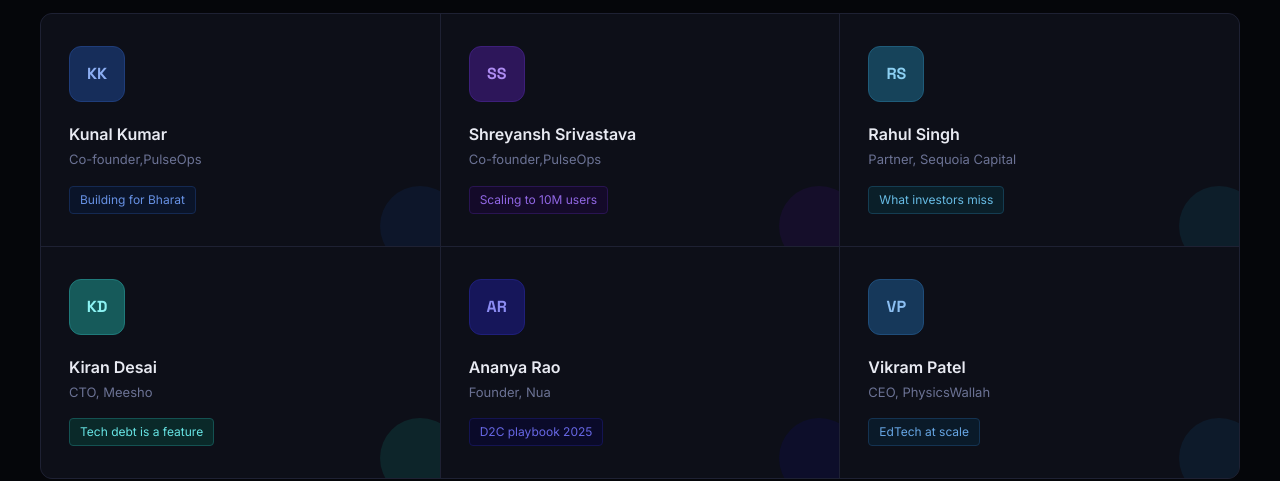
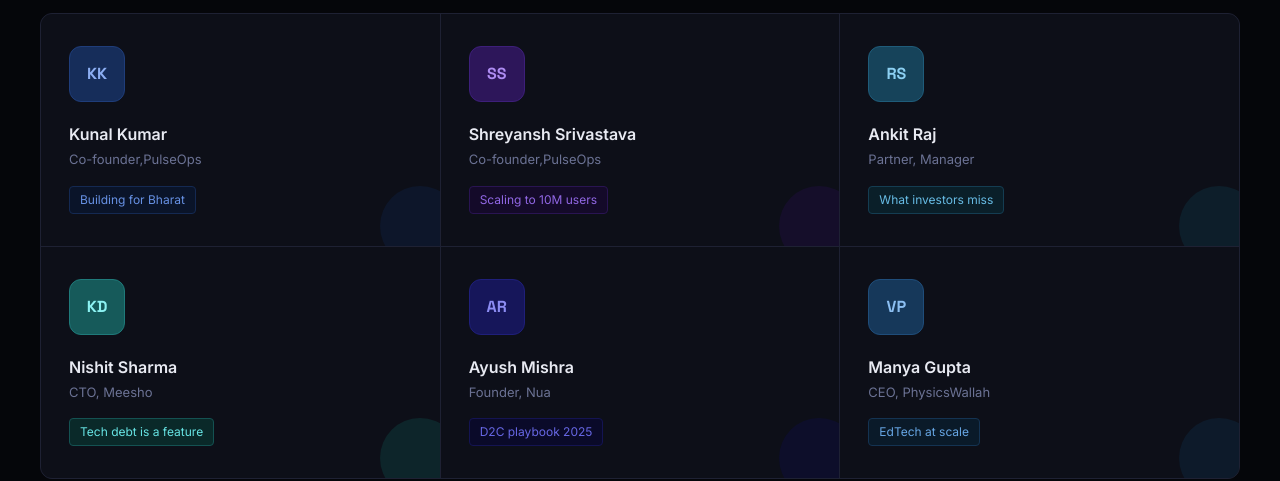
Before and after one commit to Shreyansh-Sri/PulseOps-AI, a Next.js app: page / in a window 1280 px wide. Shown: the part 1200-1681 px from the top of the page. Built offline with nearby package versions, Linux system fonts and the light colour scheme.

Commit message:
Initial Commit

```diff
--- a/src/components/Speakers.tsx
+++ b/src/components/Speakers.tsx
@@ -3,10 +3,10 @@
 const speakers = [
   { name: "Kunal Kumar", role: "Co-founder,PulseOps", topic: "Building for Bharat", initials: "KK", hue: 220 },
   { name: "Shreyansh Srivastava", role: "Co-founder,PulseOps", topic: "Scaling to 10M users", initials: "SS", hue: 260 },
-  { name: "Rahul Singh", role: "Partner, Sequoia Capital", topic: "What investors miss", initials: "RS", hue: 200 },
-  { name: "Kiran Desai", role: "CTO, Meesho", topic: "Tech debt is a feature", initials: "KD", hue: 180 },
-  { name: "Ananya Rao", role: "Founder, Nua", topic: "D2C playbook 2025", initials: "AR", hue: 240 },
-  { name: "Vikram Patel", role: "CEO, PhysicsWallah", topic: "EdTech at scale", initials: "VP", hue: 210 },
+  { name: "Ankit Raj", role: "Partner, Manager", topic: "What investors miss", initials: "RS", hue: 200 },
+  { name: "Nishit Sharma", role: "CTO, Meesho", topic: "Tech debt is a feature", initials: "KD", hue: 180 },
+  { name: "Ayush Mishra", role: "Founder, Nua", topic: "D2C playbook 2025", initials: "AR", hue: 240 },
+  { name: "Manya Gupta", role: "CEO, PhysicsWallah", topic: "EdTech at scale", initials: "VP", hue: 210 },
 ];
 
 export default function Speakers() {
```
